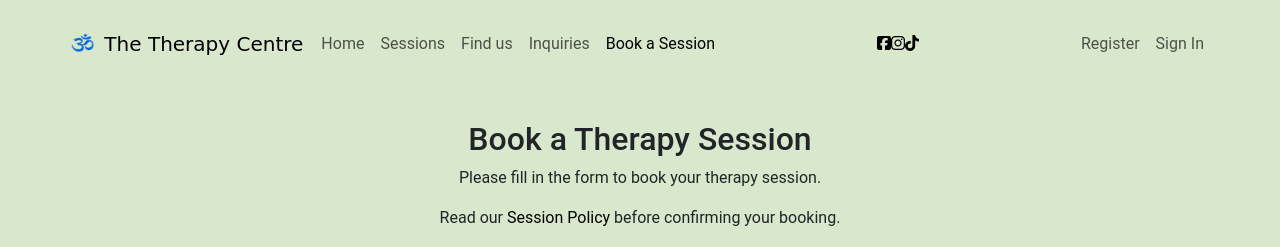
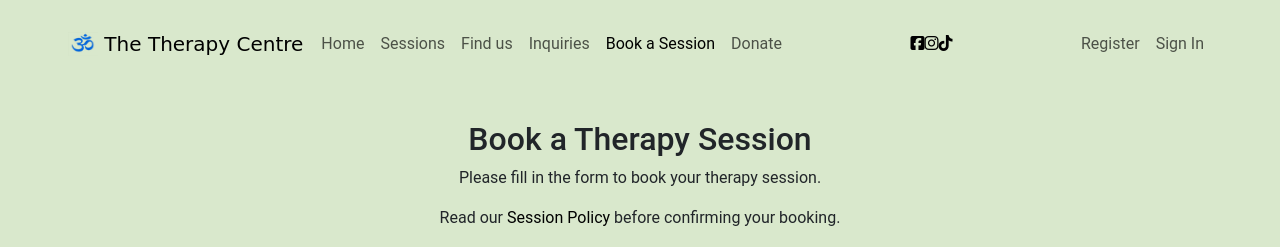
Before and after one commit to LidiaMorejudo/therapycentre, a Django app: page /booking/ in a window 1280 px wide. Shown: the top 247 px of the page. Run offline with Django 5.2, Linux system fonts and the light colour scheme; some libraries are stand-ins or nearby versions.

Commit message:
Added item to the header to access the page for donate

```diff
--- a/templates/base.html
+++ b/templates/base.html
@@ -95,6 +95,13 @@
                                     href="{{ booking_url }}"
                                     {% if request.path == booking_url %}aria-current="page"{% endif %}>
                                     Book a Session
+                                </a>
+                            </li>
+                            <li class="nav-item">
+                                <a class="nav-link {% if request.path == donate_url %}active{% endif %}"
+                                    href="{{ donate_url }}"
+                                    {% if request.path == donate_url %}aria-current="page"{% endif %}>
+                                    Donate
                                 </a>
                             </li>
                         </ul>
```
